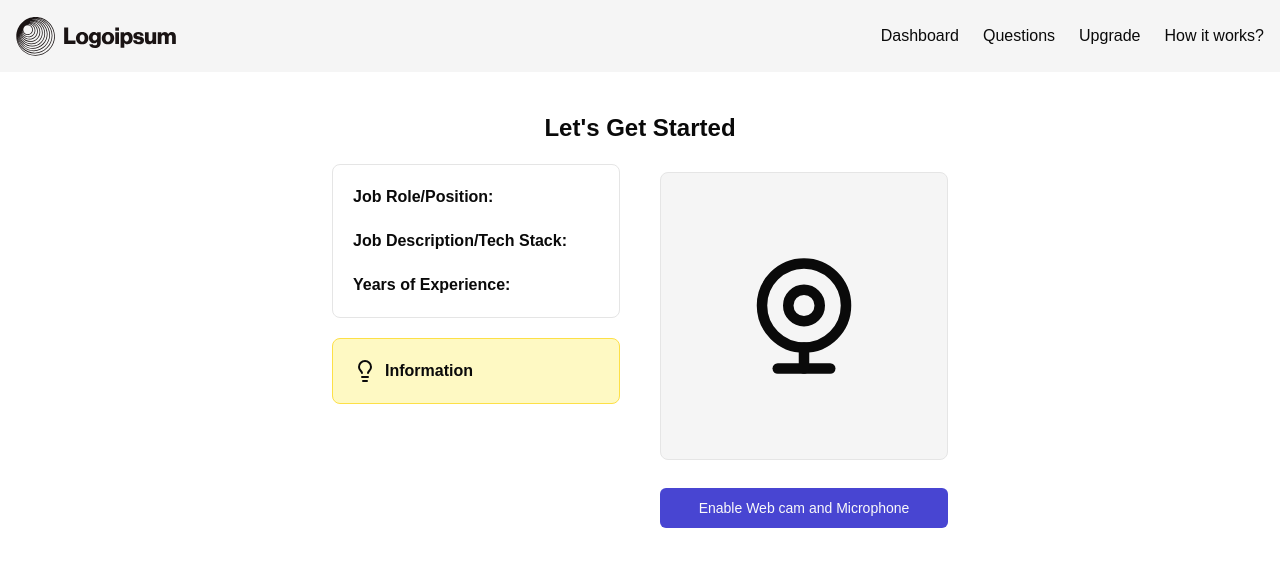
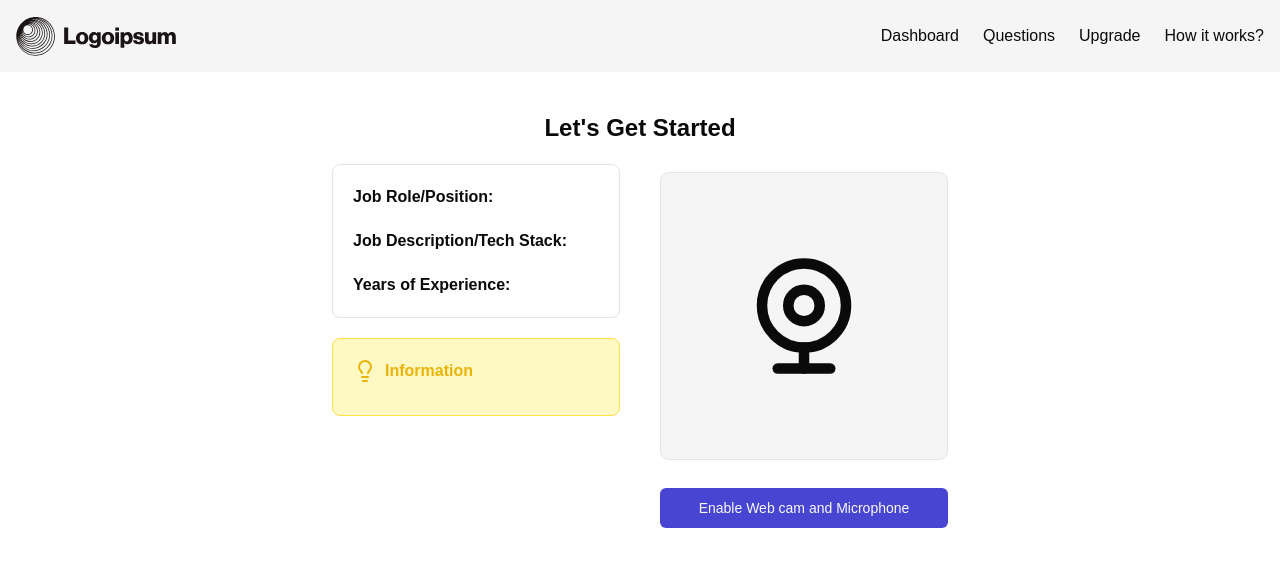
Before and after one commit to smaranbh7/Ask-Me, a Next.js app: page /dashboard/interview/1 in a window 1280 px wide. Shown: the top 566 px of the page. Built offline with nearby package versions, Linux system fonts and the light colour scheme; no server answers; the database is empty.

Commit message:
more styling info

```diff
--- a/app/dashboard/interview/[interviewId]/page.jsx
+++ b/app/dashboard/interview/[interviewId]/page.jsx
@@ -42,8 +42,8 @@ function Interview({ params }) {
               <h2><strong>Years of Experience:</strong> {interviewData?.jobExperience}</h2>
             </div>
             <div className='p-5 border rounded-lg border-yellow-300 bg-yellow-100'>
-             <h2 className='flex gap-2 items-center'><Lightbulb /> <strong>Information</strong></h2>
-              <h2>{process.env.NEXT_PUBLIC_INFORMATION}</h2>
+             <h2 className='flex gap-2 items-center text-yellow-500'><Lightbulb /> <strong>Information</strong></h2>
+              <h2 className='mt-3 text-yellow-600'>{process.env.NEXT_PUBLIC_INFORMATION}</h2>
             </div>
 
         </div>
```
